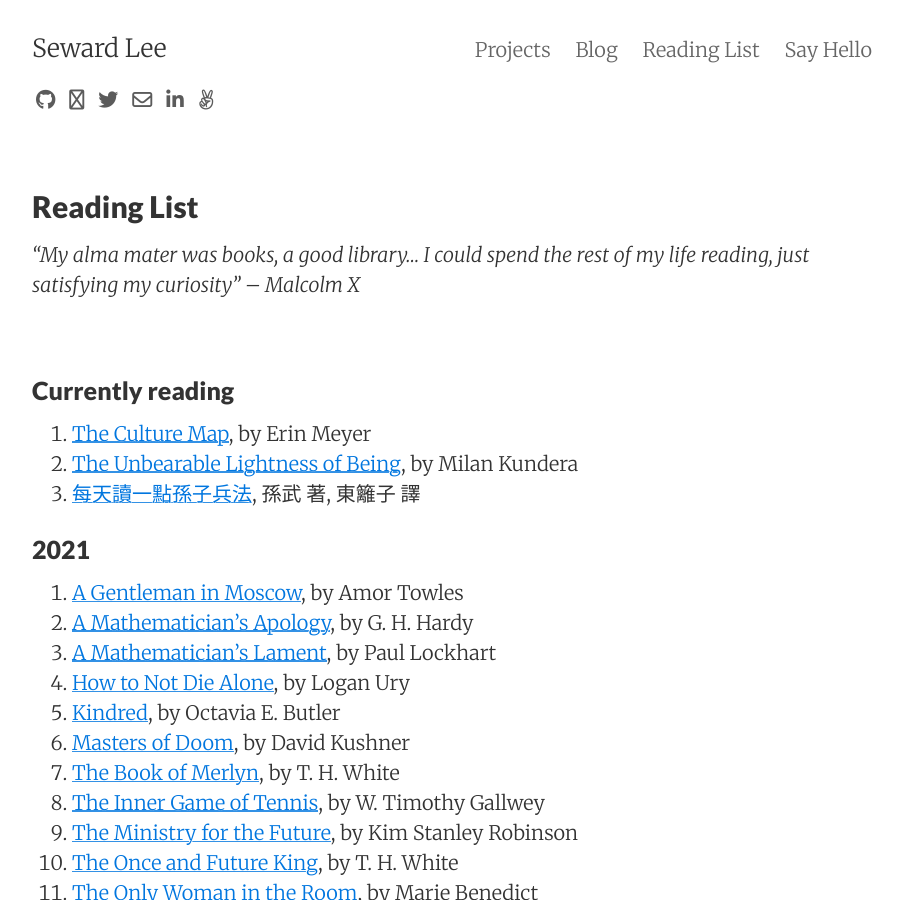
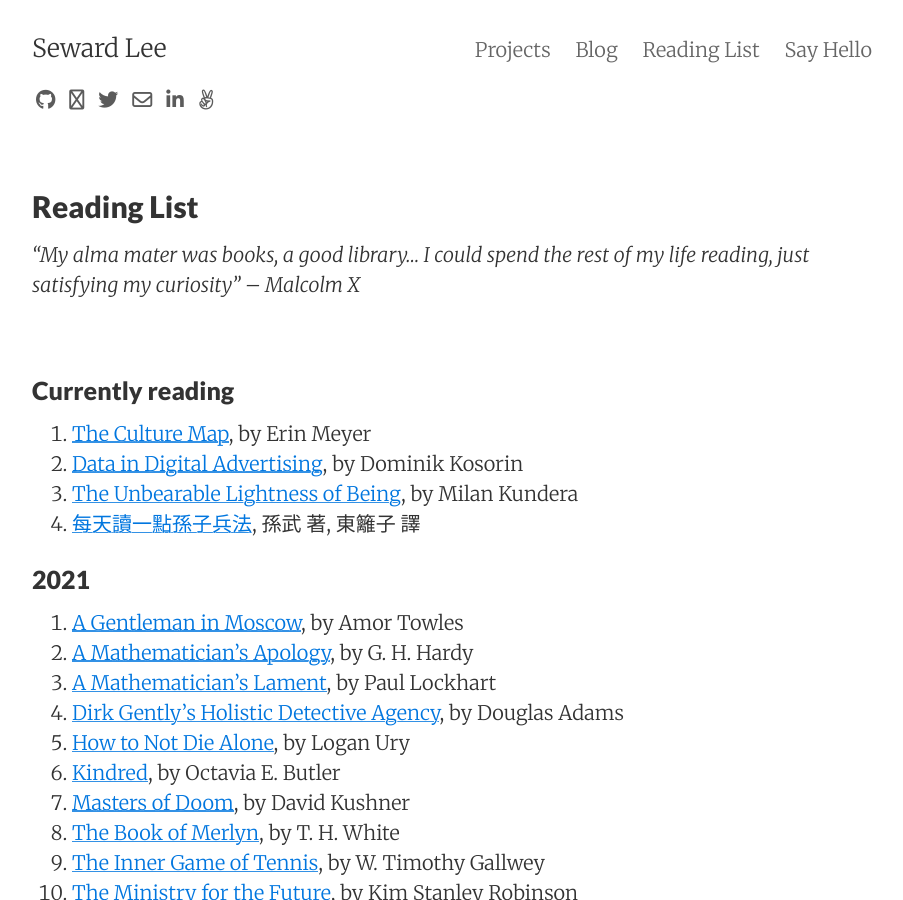
Before and after one commit to sewardlee337/sewardlee337.github.io, a Jekyll site: the page built from readinglist.md, in a window 1280 px wide and 900 px high. Shown: the whole window, without its empty margins (188-1091 px from the left). Built offline with Jekyll 4.4.1, drawn with Linux system fonts in a browser that asks for light colours; nearby versions of some CDN libraries.

Commit message:
update reading list

```diff
--- a/readinglist.md
+++ b/readinglist.md
@@ -13,6 +13,7 @@ _"My alma mater was books, a good library... I could spend the rest of my life r
 ### Currently reading
 
 1. [The Culture Map](https://amzn.to/3qcG517), by Erin Meyer
+1. [Data in Digital Advertising](https://amzn.to/33ilH5x), by Dominik Kosorin
 1. [The Unbearable Lightness of Being](https://amzn.to/2MaEevM), by Milan Kundera
 1. [每天讀一點孫子兵法](https://bit.ly/3bNxnPL), 孫武 著, 東籬子 譯
 
@@ -22,6 +23,7 @@ _"My alma mater was books, a good library... I could spend the rest of my life r
 1. [A Gentleman in Moscow](https://amzn.to/3qddvwQ), by Amor Towles
 1. [A Mathematician's Apology](https://amzn.to/3rpMx6f), by G. H. Hardy
 1. [A Mathematician's Lament](https://amzn.to/30MwHa3), by Paul Lockhart
+1. [Dirk Gently's Holistic Detective Agency](https://amzn.to/3eVCQaC), by Douglas Adams
 1. [How to Not Die Alone](https://amzn.to/3gm9nsH), by Logan Ury
 1. [Kindred](https://amzn.to/3pBY7du), by Octavia E. Butler
 1. [Masters of Doom](https://amzn.to/3fN0wjD), by David Kushner
```
